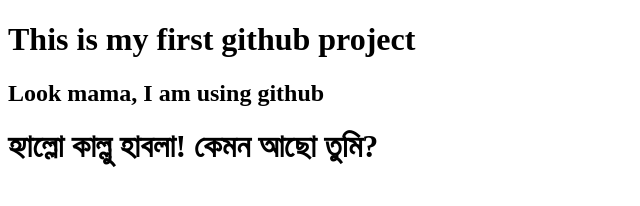
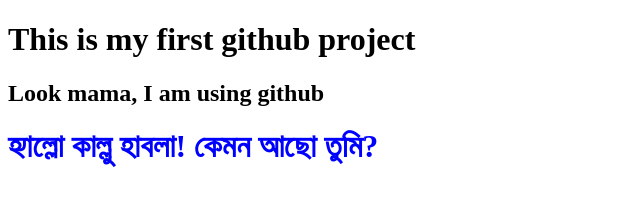
Before and after one commit to zabirarkam27/my-first-website, a plain HTML site: page index.html in a window 1280 px wide. Shown: the whole page, without its empty margins (0-640 px from the left). Drawn offline with Linux system fonts and the light colour scheme.

Commit message:
added style in h1

```diff
--- a/index.html
+++ b/index.html
@@ -4,11 +4,16 @@
     <meta charset="UTF-8">
     <meta name="viewport" content="width=device-width, initial-scale=1.0">
     <title>Document</title>
+    <style>
+        #kallu{
+            color: blue;
+        }
+    </style>
 </head>
 <body>
     <h1>This is my first github project</h1>
     <h2>Look mama, I am using github</h2>
-    <h1>হ্যাল্লো কাল্লু হাবলা! কেমন আছো তুমি?
+    <h1 id="kallu">হ্যাল্লো কাল্লু হাবলা! কেমন আছো তুমি?
     </h1>
 </body>
 </html>
```
